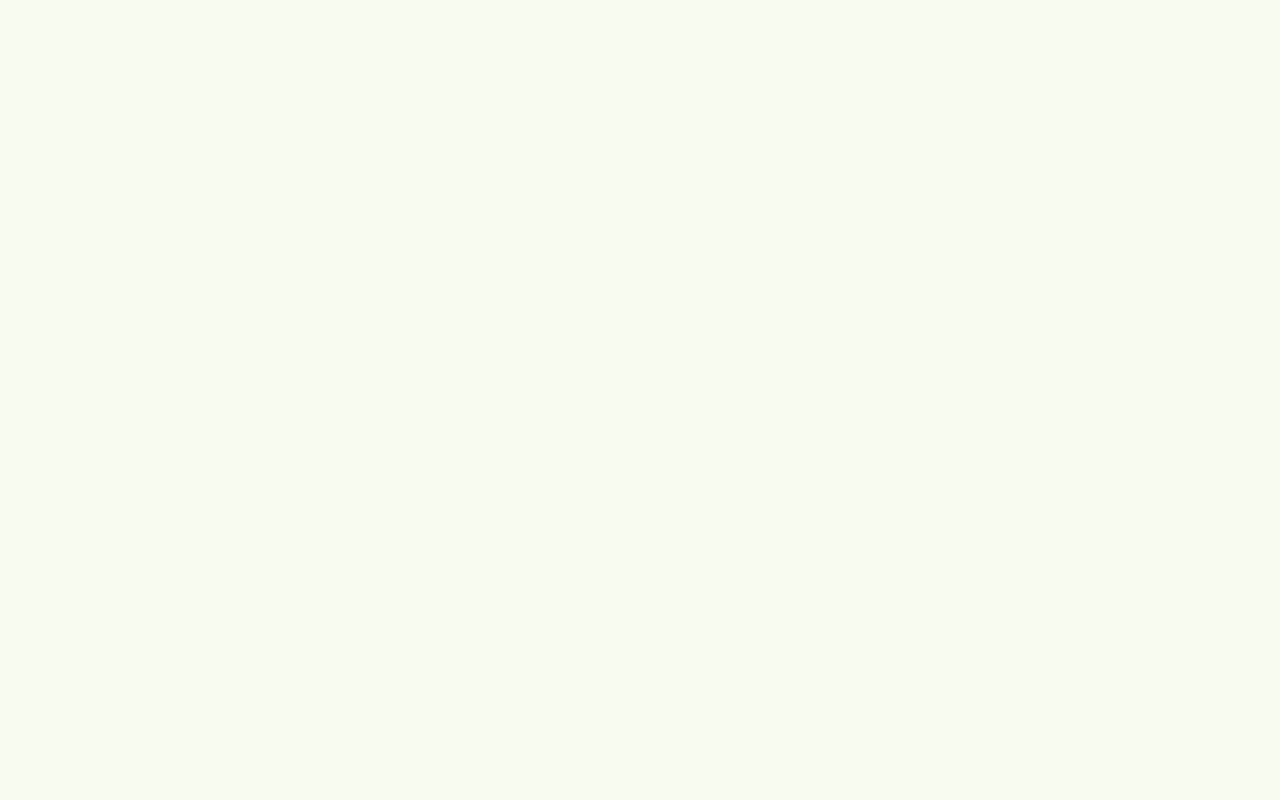
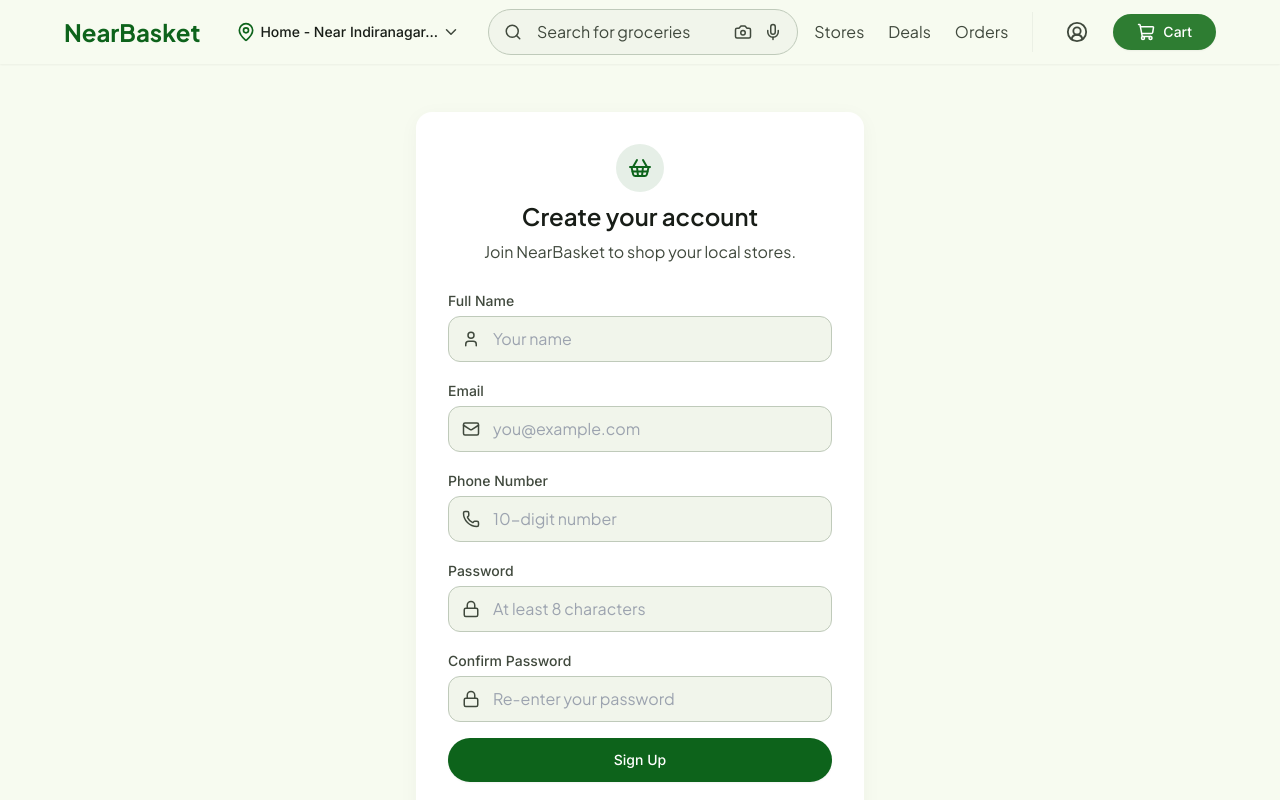
Before and after one commit to krish-exe/NearBasket, a React (Vite) app: page /signup in a window 1280 px wide. Before the commit this address had no page. Shown: the top 800 px of the page. Built offline with nearby package versions, Linux system fonts and the light colour scheme.

Commit message:
Add login and signup pages with form validation

```diff
--- a/src/App.jsx
+++ b/src/App.jsx
@@ -3,6 +3,8 @@
 import Footer from "./components/Footer";
 import HomePage from "./pages/HomePage";
 import StorePage from "./pages/StorePage";
+import LoginPage from "./pages/LoginPage";
+import SignupPage from "./pages/SignupPage";
 import VendorLayout from "./components/VendorLayout";
 import DashboardPage from "./pages/vendor/DashboardPage";
 import InventoryPage from "./pages/vendor/InventoryPage";
@@ -24,6 +26,8 @@
     <Routes>
       <Route path="/" element={<CustomerShell><HomePage /></CustomerShell>} />
       <Route path="/store/:storeId" element={<CustomerShell><StorePage /></CustomerShell>} />
+      <Route path="/login" element={<CustomerShell><LoginPage /></CustomerShell>} />
+      <Route path="/signup" element={<CustomerShell><SignupPage /></CustomerShell>} />
 
       <Route path="/vendor" element={<VendorLayout />}>
         <Route index element={<DashboardPage />} />
--- a/src/components/Header.jsx
+++ b/src/components/Header.jsx
@@ -91,9 +91,12 @@
             </a>
           </nav>
           <div className="flex items-center gap-md border-l border-outline-variant/20 pl-lg">
-            <button className="w-10 h-10 flex items-center justify-center rounded-full text-on-surface-variant hover:bg-surface-container-high transition-colors cursor-pointer active:scale-95">
+            <Link
+              to="/login"
+              className="w-10 h-10 flex items-center justify-center rounded-full text-on-surface-variant hover:bg-surface-container-high transition-colors cursor-pointer active:scale-95"
+            >
               <CircleUserRound size={22} />
-            </button>
+            </Link>
             <button className="px-6 py-2 bg-primary-container text-on-primary font-label text-label-md rounded-full hover:bg-primary transition-colors flex items-center gap-2 cursor-pointer active:scale-95 shadow-sm">
               <ShoppingCart size={18} />
               Cart
--- /dev/null
+++ b/src/pages/LoginPage.jsx
@@ -0,0 +1,109 @@
+import { useState } from "react";
+import { Link } from "react-router-dom";
+import { Mail, Lock, ShoppingBasket } from "lucide-react";
+
+const EMAIL_RE = /^[^\s@]+@[^\s@]+\.[^\s@]+$/;
+
+function validate(form) {
+  const errors = {};
+
+  if (!form.email.trim()) errors.email = "Email is required.";
+  else if (!EMAIL_RE.test(form.email.trim())) errors.email = "Enter a valid email address.";
+
+  if (!form.password) errors.password = "Password is required.";
+  else if (form.password.length < 6) errors.password = "Password must be at least 6 characters.";
+
+  return errors;
+}
+
+function Field({ label, error, icon: Icon, children }) {
+  return (
+    <label className="block space-y-1">
+      <span className="font-label text-label-md text-on-surface-variant">{label}</span>
+      <div className="relative">
+        <Icon className="absolute left-3.5 top-1/2 -translate-y-1/2 text-on-surface-variant" size={18} />
+        {children}
+      </div>
+      {error && <span className="block font-body text-body-sm text-error">{error}</span>}
+    </label>
+  );
+}
+
+export default function LoginPage() {
+  const [form, setForm] = useState({ email: "", password: "" });
+  const [errors, setErrors] = useState({});
+  const [submitted, setSubmitted] = useState(false);
+
+  const handleChange = (field) => (e) => {
+    setForm((prev) => ({ ...prev, [field]: e.target.value }));
+    setSubmitted(false);
+  };
+
+  const inputClass = (field) =>
+    `w-full pl-11 pr-4 py-2.5 bg-surface-container-low border rounded-md font-body text-body-md focus:outline-none focus:ring-2 focus:ring-primary ${
+      errors[field] ? "border-error focus:ring-error" : "border-outline-variant"
+    }`;
+
+  const handleSubmit = (e) => {
+    e.preventDefault();
+    const nextErrors = validate(form);
+    setErrors(nextErrors);
+    setSubmitted(Object.keys(nextErrors).length === 0);
+  };
+
+  return (
+    <main className="flex-grow w-full flex items-center justify-center px-margin-mobile py-2xl">
+      <div className="w-full max-w-md bg-surface-container-lowest rounded-lg shadow-card p-xl space-y-lg">
+        <div className="flex flex-col items-center gap-sm text-center">
+          <div className="w-12 h-12 rounded-full bg-primary/10 flex items-center justify-center">
+            <ShoppingBasket className="text-primary" size={24} />
+          </div>
+          <h1 className="font-display text-headline-md text-on-surface">Welcome back</h1>
+          <p className="font-body text-body-md text-on-surface-variant">Log in to order from stores near you.</p>
+        </div>
+
+        {submitted && (
+          <div className="bg-primary/10 text-primary font-label text-label-md px-4 py-3 rounded-md text-center">
+            Logged in successfully.
+          </div>
+        )}
+
+        <form className="space-y-md" onSubmit={handleSubmit} noValidate>
+          <Field label="Email" error={errors.email} icon={Mail}>
+            <input
+              type="email"
+              value={form.email}
+              onChange={handleChange("email")}
+              className={inputClass("email")}
+              placeholder="you@example.com"
+            />
+          </Field>
+
+          <Field label="Password" error={errors.password} icon={Lock}>
+            <input
+              type="password"
+              value={form.password}
+              onChange={handleChange("password")}
+              className={inputClass("password")}
+              placeholder="Enter your password"
+            />
+          </Field>
+
+          <button
+            type="submit"
+            className="w-full py-3 bg-primary text-on-primary font-label text-label-md rounded-full hover:bg-primary-container transition-colors shadow-sm"
+          >
+            Log In
+          </button>
+        </form>
+
+        <p className="text-center font-body text-body-sm text-on-surface-variant">
+          Don't have an account?{" "}
+          <Link to="/signup" className="text-primary font-semibold hover:underline">
+            Sign up
+          </Link>
+        </p>
+      </div>
+    </main>
+  );
+}
--- /dev/null
+++ b/src/pages/SignupPage.jsx
@@ -0,0 +1,146 @@
+import { useState } from "react";
+import { Link } from "react-router-dom";
+import { User, Mail, Phone, Lock, ShoppingBasket } from "lucide-react";
+
+const EMAIL_RE = /^[^\s@]+@[^\s@]+\.[^\s@]+$/;
+const PHONE_RE = /^\d{10}$/;
+const PASSWORD_RE = /^(?=.*[A-Za-z])(?=.*\d).{8,}$/;
+
+const INITIAL_FORM = { name: "", email: "", phone: "", password: "", confirmPassword: "" };
+
+function validate(form) {
+  const errors = {};
+
+  if (!form.name.trim()) errors.name = "Name is required.";
+  else if (form.name.trim().length < 2) errors.name = "Name must be at least 2 characters.";
+
+  if (!form.email.trim()) errors.email = "Email is required.";
+  else if (!EMAIL_RE.test(form.email.trim())) errors.email = "Enter a valid email address.";
+
+  if (!form.phone.trim()) errors.phone = "Phone number is required.";
+  else if (!PHONE_RE.test(form.phone.trim())) errors.phone = "Enter a valid 10-digit phone number.";
+
+  if (!form.password) errors.password = "Password is required.";
+  else if (!PASSWORD_RE.test(form.password))
+    errors.password = "Password must be at least 8 characters and include a letter and a number.";
+
+  if (!form.confirmPassword) errors.confirmPassword = "Please confirm your password.";
+  else if (form.confirmPassword !== form.password) errors.confirmPassword = "Passwords do not match.";
+
+  return errors;
+}
+
+function Field({ label, error, icon: Icon, children }) {
+  return (
+    <label className="block space-y-1">
+      <span className="font-label text-label-md text-on-surface-variant">{label}</span>
+      <div className="relative">
+        <Icon className="absolute left-3.5 top-1/2 -translate-y-1/2 text-on-surface-variant" size={18} />
+        {children}
+      </div>
+      {error && <span className="block font-body text-body-sm text-error">{error}</span>}
+    </label>
+  );
+}
+
+export default function SignupPage() {
+  const [form, setForm] = useState(INITIAL_FORM);
+  const [errors, setErrors] = useState({});
+  const [submitted, setSubmitted] = useState(false);
+
+  const handleChange = (field) => (e) => {
+    setForm((prev) => ({ ...prev, [field]: e.target.value }));
+    setSubmitted(false);
+  };
+
+  const inputClass = (field) =>
+    `w-full pl-11 pr-4 py-2.5 bg-surface-container-low border rounded-md font-body text-body-md focus:outline-none focus:ring-2 focus:ring-primary ${
+      errors[field] ? "border-error focus:ring-error" : "border-outline-variant"
+    }`;
+
+  const handleSubmit = (e) => {
+    e.preventDefault();
+    const nextErrors = validate(form);
+    setErrors(nextErrors);
+    setSubmitted(Object.keys(nextErrors).length === 0);
+  };
+
+  return (
+    <main className="flex-grow w-full flex items-center justify-center px-margin-mobile py-2xl">
+      <div className="w-full max-w-md bg-surface-container-lowest rounded-lg shadow-card p-xl space-y-lg">
+        <div className="flex flex-col items-center gap-sm text-center">
+          <div className="w-12 h-12 rounded-full bg-primary/10 flex items-center justify-center">
+            <ShoppingBasket className="text-primary" size={24} />
+          </div>
+          <h1 className="font-display text-headline-md text-on-surface">Create your account</h1>
+          <p className="font-body text-body-md text-on-surface-variant">Join NearBasket to shop your local stores.</p>
+        </div>
+
+        {submitted && (
+          <div className="bg-primary/10 text-primary font-label text-label-md px-4 py-3 rounded-md text-center">
+            Account created successfully.
+          </div>
+        )}
+
+        <form className="space-y-md" onSubmit={handleSubmit} noValidate>
+          <Field label="Full Name" error={errors.name} icon={User}>
+            <input value={form.name} onChange={handleChange("name")} className={inputClass("name")} placeholder="Your name" />
+          </Field>
+
+          <Field label="Email" error={errors.email} icon={Mail}>
+            <input
+              type="email"
+              value={form.email}
+              onChange={handleChange("email")}
+              className={inputClass("email")}
+              placeholder="you@example.com"
+            />
+          </Field>
+
+          <Field label="Phone Number" error={errors.phone} icon={Phone}>
+            <input
+              value={form.phone}
+              onChange={handleChange("phone")}
+              className={inputClass("phone")}
+              placeholder="10-digit number"
+            />
+          </Field>
+
+          <Field label="Password" error={errors.password} icon={Lock}>
+            <input
+              type="password"
+              value={form.password}
+              onChange={handleChange("password")}
+              className={inputClass("password")}
+              placeholder="At least 8 characters"
+            />
+          </Field>
+
+          <Field label="Confirm Password" error={errors.confirmPassword} icon={Lock}>
+            <input
+              type="password"
+              value={form.confirmPassword}
+              onChange={handleChange("confirmPassword")}
+              className={inputClass("confirmPassword")}
+              placeholder="Re-enter your password"
+            />
+          </Field>
+
+          <button
+            type="submit"
+            className="w-full py-3 bg-primary text-on-primary font-label text-label-md rounded-full hover:bg-primary-container transition-colors shadow-sm"
+          >
+            Sign Up
+          </button>
+        </form>
+
+        <p className="text-center font-body text-body-sm text-on-surface-variant">
+          Already have an account?{" "}
+          <Link to="/login" className="text-primary font-semibold hover:underline">
+            Log in
+          </Link>
+        </p>
+      </div>
+    </main>
+  );
+}
```
